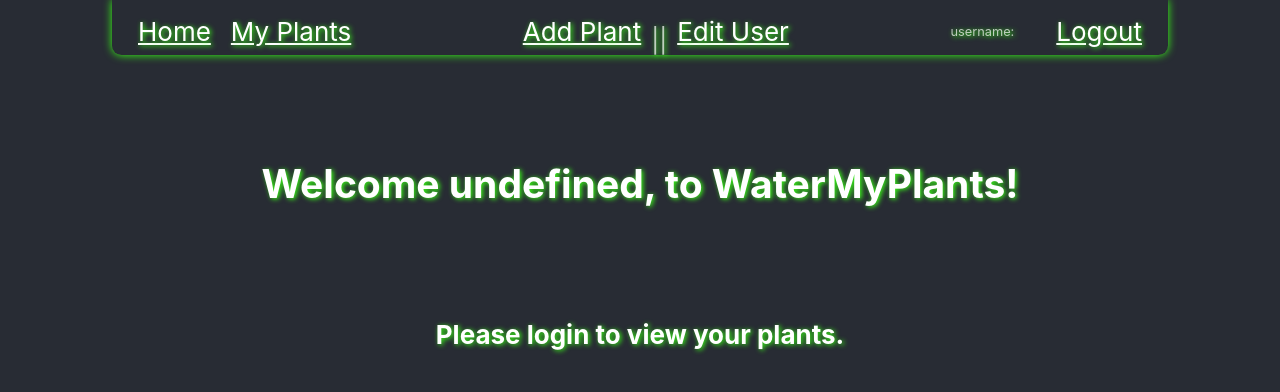
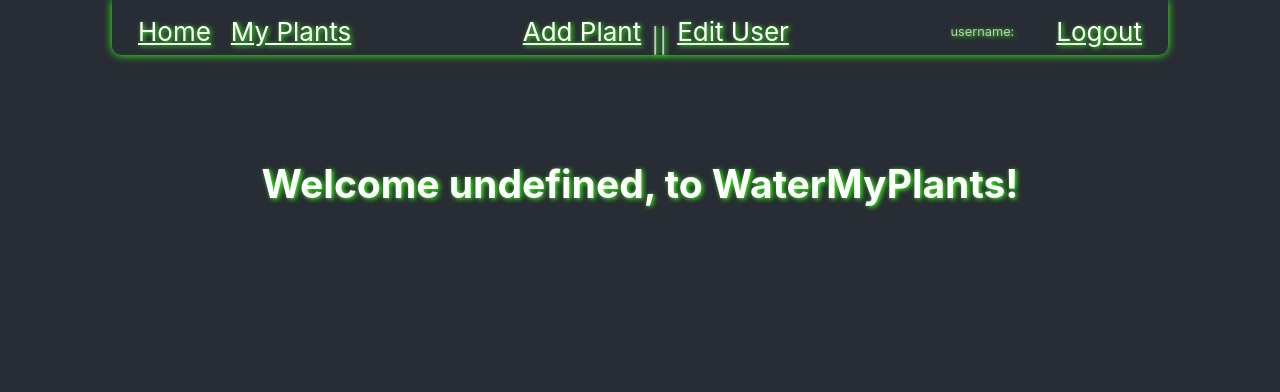
Before and after one commit to ptpt-watermyplants-5/front-end, a React (Create React App) app: page / in a window 1280 px wide. Shown: the top 392 px of the page. Built offline with nearby package versions, Linux system fonts and the light colour scheme; no server answers; sample sign-in values are in the browser's storage.

Commit message:
ux design for welcome

```diff
--- a/src/App.js
+++ b/src/App.js
@@ -51,7 +51,7 @@ const { getPlants, setLoggedIn, getUser } = props;
 
         <Route exact path="/">
             <h2 className="welcome-page">Welcome {props.loggedIn ? `${props.user.username},` : undefined} to WaterMyPlants!</h2>
-            <h4 className="welcome-page">Please login to view your plants.</h4>
+            { props.loggedIn ? undefined : <h4 className="welcome-page">Please login to view your plants.</h4>}
         </Route>
       </header>
     </div>
```
